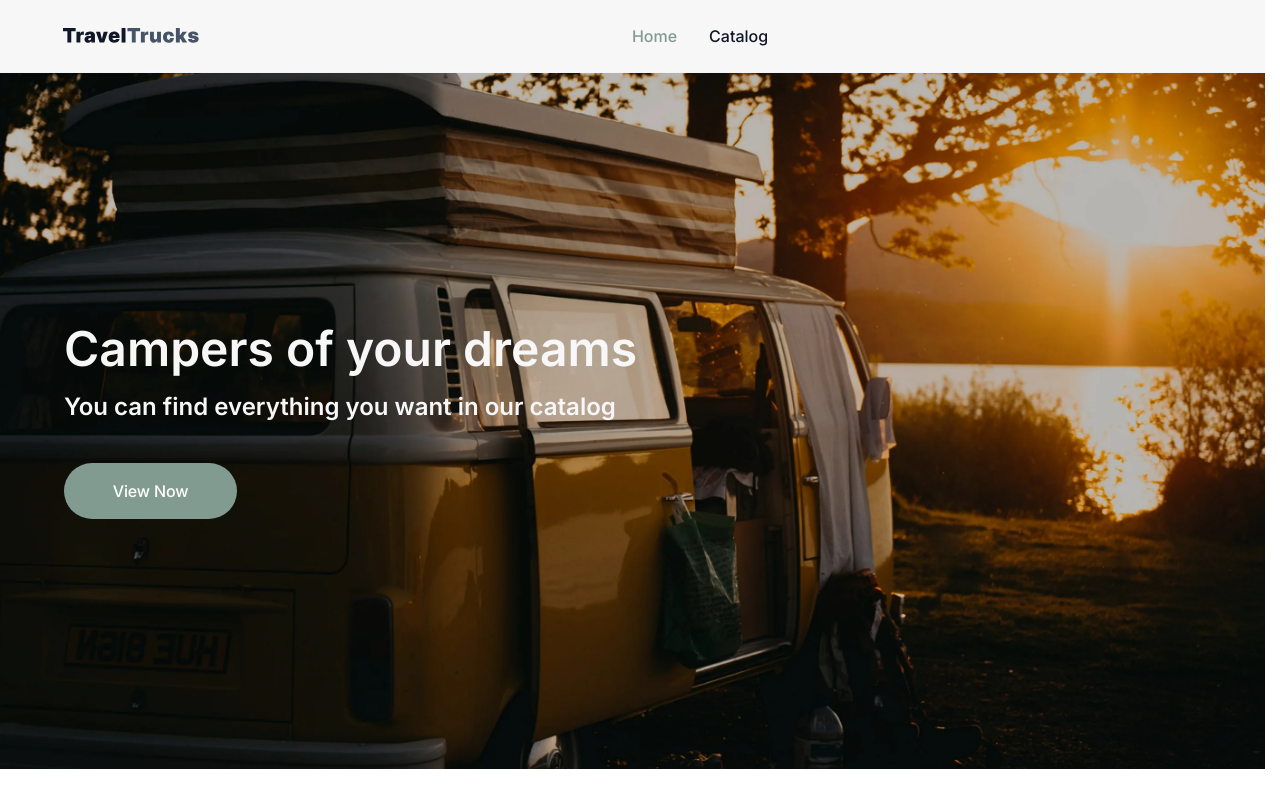
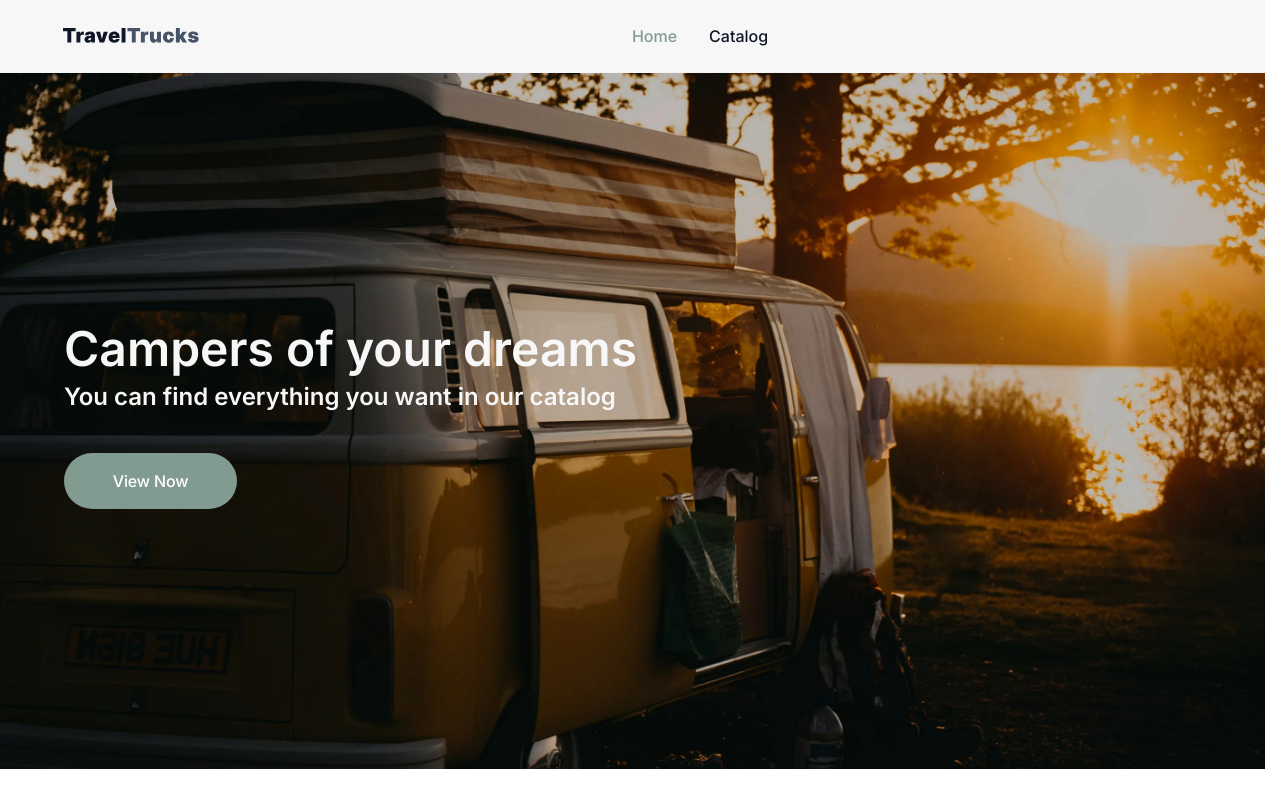
Before and after one commit to VolodymyrZin/campers, a Next.js app: page / in a window 1280 px wide. Built offline with nearby package versions, Linux system fonts and the light colour scheme.

Commit message:
fix hero

```diff
--- a/components/Hero/Hero.module.css
+++ b/components/Hero/Hero.module.css
@@ -26,7 +26,7 @@
 
   font-weight: 600;
   font-size: 48px;
-  line-height: 1.1;
+  line-height: 0.66667;
   color: #f7f7f7;
 }
 
```
